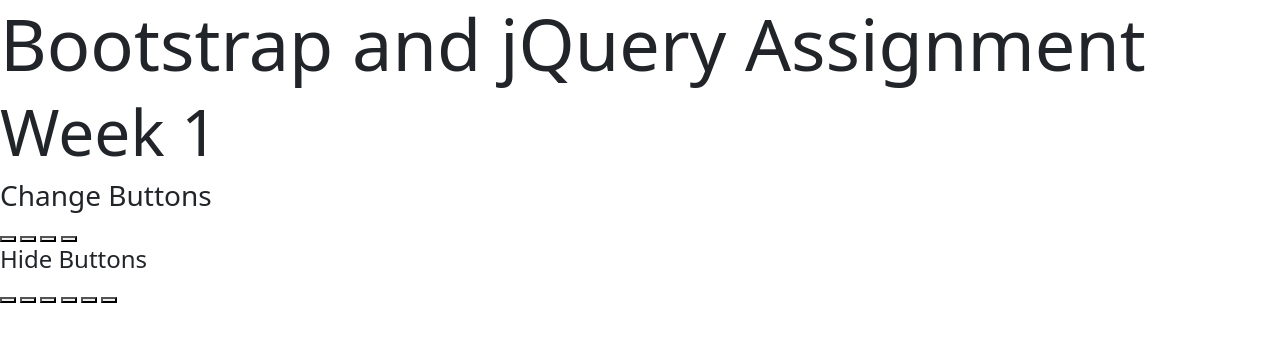
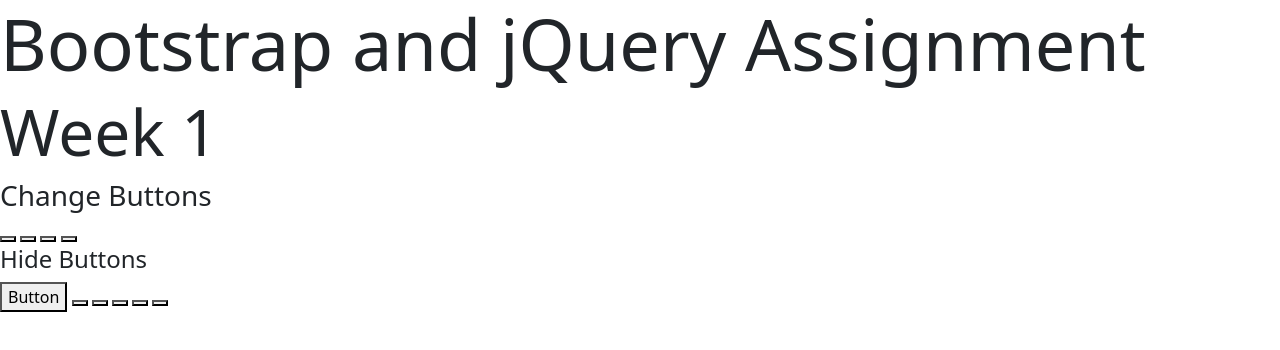
Before and after one commit to khareesmith/jQuery-Bootstrap, a plain HTML site: page index.html in a window 1280 px wide. Drawn offline with nearby package versions, Linux system fonts and the light colour scheme.

Commit message:
Update index.html

```diff
--- a/index.html
+++ b/index.html
@@ -28,7 +28,7 @@
     <button></button>
 
     <h4>Hide Buttons</h4>
-    <button></button>
+    <button>Button</button>
     <button></button>
     <button></button>
     <button></button>
```
